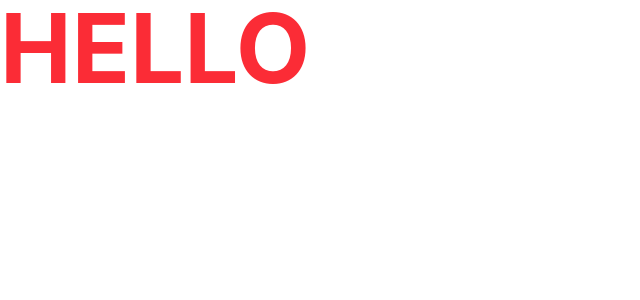
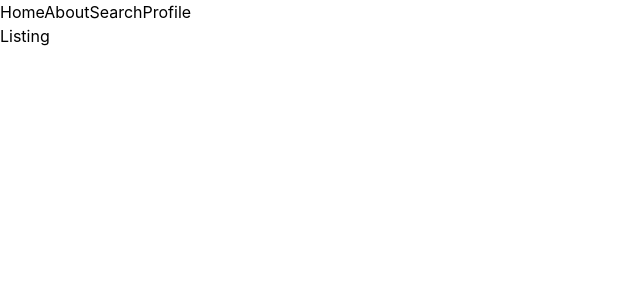
Before and after one commit to Aakash070802/brick-nest-estate, a React app in the folder frontend/: page /listing/1 in a window 1280 px wide. Shown: the top 300 px of the page, without its empty margins (0-640 px from the left). Built offline with nearby package versions, Linux system fonts and the light colour scheme; the HTML template or start-up script is replaced by a standard one.

Commit message:
Added: Routing between Home, About, search, and PrivateRoutes.

```diff
--- a/frontend/package.json
+++ b/frontend/package.json
@@ -13,6 +13,7 @@
     "@tailwindcss/vite": "^4.2.2",
     "react": "^19.2.4",
     "react-dom": "^19.2.4",
+    "react-router-dom": "^7.13.2",
     "tailwindcss": "^4.2.2"
   },
   "devDependencies": {
--- a/frontend/src/App.jsx
+++ b/frontend/src/App.jsx
@@ -1,8 +1,15 @@
+import { useRoutes } from "react-router";
+import { routes } from "./routes/routesConfig";
+import Header from "./components/Header";
+
 function App() {
+  const routing = useRoutes(routes);
+
   return (
-    <div>
-      <h1 className="text-8xl text-red-500 font-bold">HELLO</h1>
-    </div>
+    <>
+      <Header />
+      {routing}
+    </>
   );
 }
 
--- a/frontend/src/components/Header.jsx
+++ b/frontend/src/components/Header.jsx
@@ -1,5 +1,14 @@
+import { Link } from "react-router-dom";
+
 const Header = () => {
-  return <div>Header</div>;
+  return (
+    <header>
+      <Link to="/">Home</Link>
+      <Link to="/about">About</Link>
+      <Link to="/search">Search</Link>
+      <Link to="/profile">Profile</Link>
+    </header>
+  );
 };
 
 export default Header;
--- a/frontend/src/main.jsx
+++ b/frontend/src/main.jsx
@@ -1,6 +1,10 @@
-import { StrictMode } from "react";
 import { createRoot } from "react-dom/client";
+import { BrowserRouter } from "react-router-dom";
 import "./index.css";
 import App from "./App.jsx";
 
-createRoot(document.getElementById("root")).render(<App />);
+createRoot(document.getElementById("root")).render(
+  <BrowserRouter>
+    <App />
+  </BrowserRouter>,
+);
--- /dev/null
+++ b/frontend/src/pages/Listing.jsx
@@ -0,0 +1,5 @@
+const Listing = () => {
+  return <div>Listing</div>;
+};
+
+export default Listing;
--- /dev/null
+++ b/frontend/src/routes/routesConfig.jsx
@@ -0,0 +1,60 @@
+import Home from "../pages/Home";
+import About from "../pages/About";
+import CreateListing from "../pages/CreateListing";
+import Listing from "../pages/Listing";
+import Login from "../pages/Login";
+import Register from "../pages/Register";
+import Profile from "../pages/Profile";
+import Search from "../pages/Search";
+import UpdateListing from "../pages/UpdateListing";
+import PrivateRoute from "../components/PrivateRoute";
+
+export const routes = [
+  /**
+   * - PUBLIC ROUTES
+   */
+  {
+    path: "/",
+    element: <Home />,
+  },
+  {
+    path: "/about",
+    element: <About />,
+  },
+  {
+    path: "/login",
+    element: <Login />,
+  },
+  {
+    path: "/register",
+    element: <Register />,
+  },
+  {
+    path: "/search",
+    element: <Search />,
+  },
+  {
+    path: "/listing/:listingId",
+    element: <Listing />,
+  },
+  /**
+   * - PROTECTED ROUTES
+   */
+  {
+    element: <PrivateRoute />,
+    children: [
+      {
+        path: "/profile",
+        element: <Profile />,
+      },
+      {
+        path: "/create-listing",
+        element: <CreateListing />,
+      },
+      {
+        path: "/update-listing/:listingId",
+        element: <UpdateListing />,
+      },
+    ],
+  },
+];
```
Also changed, not shown: 1 other file (tests, documents, lock files or other folders).
